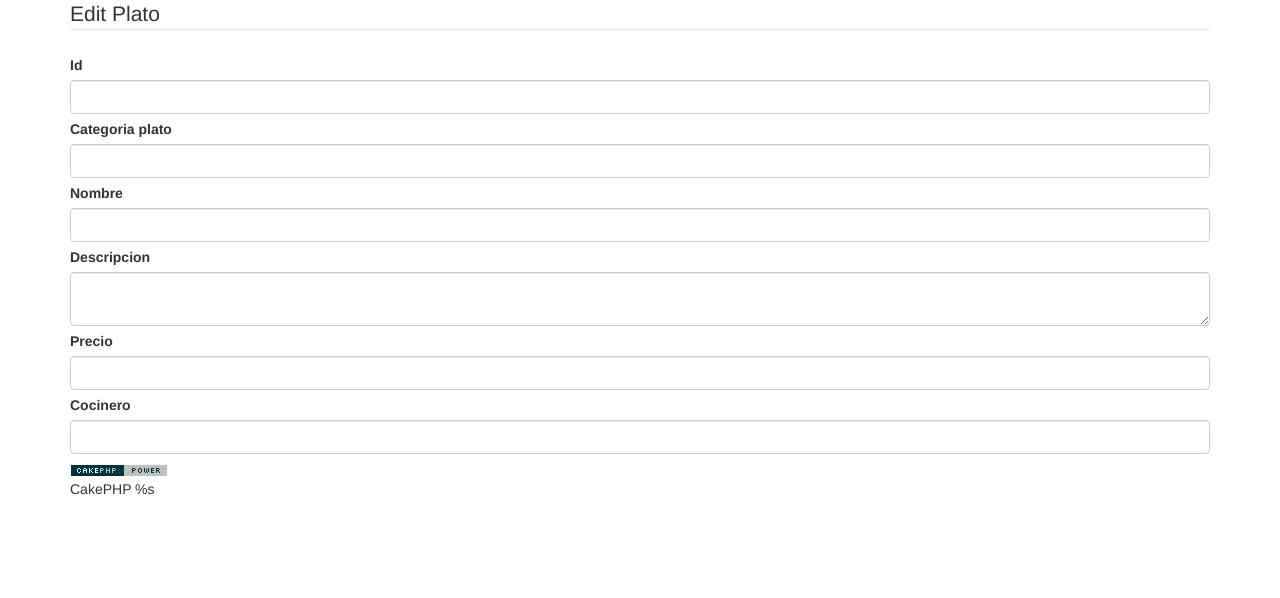
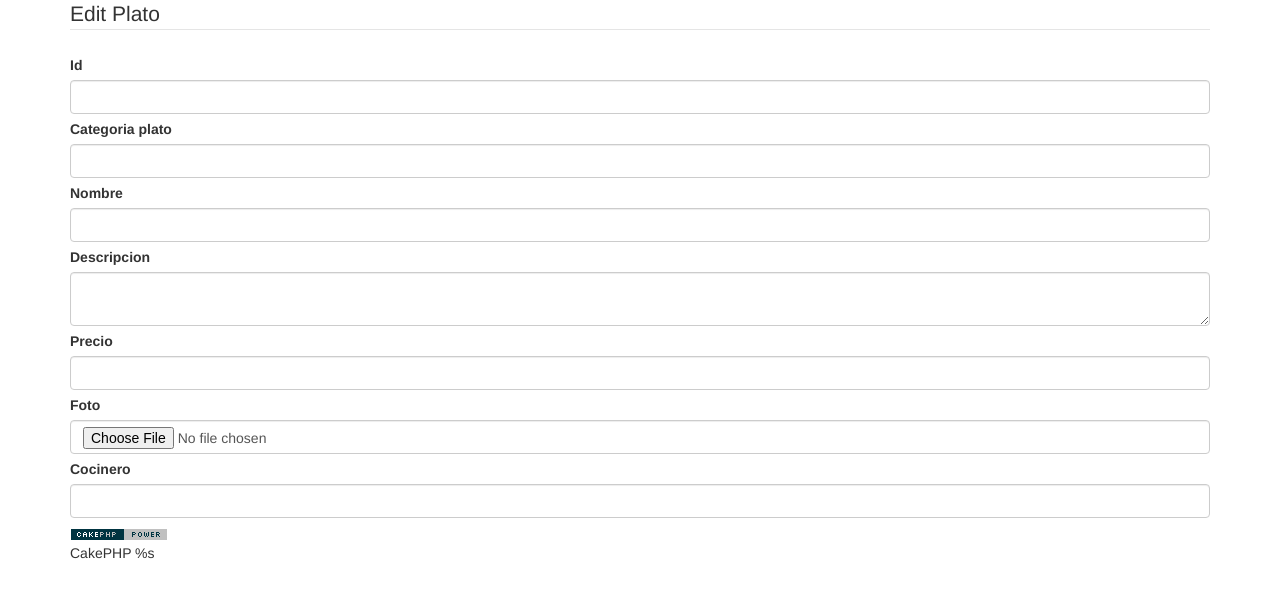
Before and after one commit to marcosjrs/TestCakePHP2.5.3_Con_Bake, a CakePHP app: the page made by app/View/Platos/edit.ctp in a window 1280 px wide. Shown: the part 71-669 px from the top of the page. Run offline with PHP 8.4 and a stand-in for CakePHP, Linux system fonts and the light colour scheme; the template is opened without the code that fills it: most values are stand-ins (such as "Sample title", 1, 10 or a date in 2020); form fields are guessed from the names that the template uses; some libraries are stand-ins or nearby versions.

Commit message:
Posibilidad modificar la imagen de plato en edit

```diff
--- a/app/View/Platos/edit.ctp
+++ b/app/View/Platos/edit.ctp
@@ -8,6 +8,8 @@
 		echo $this->Form->input('nombre', array("class"=>"form-control"));
 		echo $this->Form->input('descripcion', array("class"=>"form-control"));
 		echo $this->Form->input('precio', array("class"=>"form-control"));
+		echo $this->Form->input('foto', array("type"=>"file","class"=>"form-control"));
+		echo $this->Form->input('foto_dir', array("type"=>"hidden"));
 		echo $this->Form->input('Cocinero', array("class"=>"form-control"));
 	?>
 	</fieldset>
```
